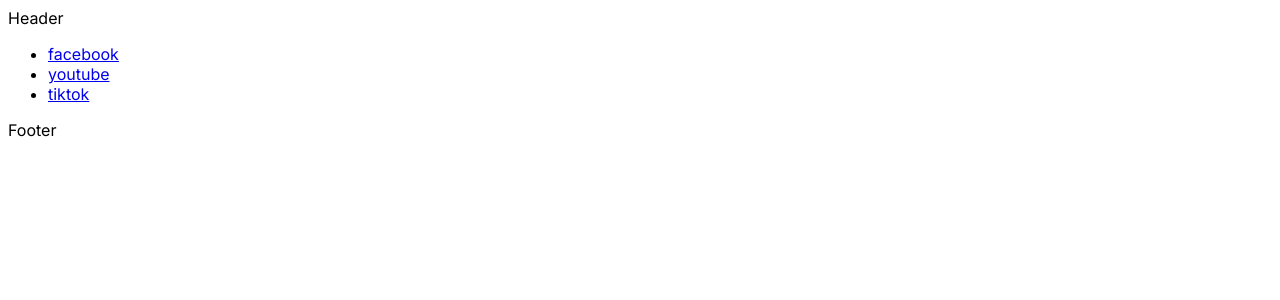
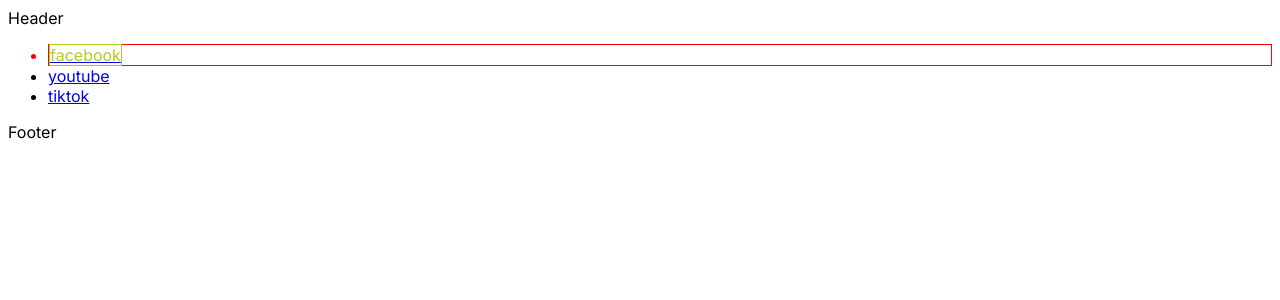
Before and after one commit to linhtiendev/Basic_NextJS-13, a Next.js app: page / in a window 1280 px wide. Shown: the top 300 px of the page. Built offline with nearby package versions, Linux system fonts and the light colour scheme.

Commit message:
CSS (module)

```diff
--- a/src/app/page.tsx
+++ b/src/app/page.tsx
@@ -2,6 +2,14 @@
 // import styles from './page.module.css'
 import Link from "next/link";
 
+// file import sau sẽ ghi đè css file trước nếu dùng giống tên class
+// import '@/app/styles/appSe.css';
+// import '@/app/styles/app.css';
+
+// dùng .module -> sẽ tạo ra class khác
+// tránh việc trùng class
+import x from '@/app/styles/appSe.module.css';
+import y from '@/app/styles/app.module.css';
 
 export default function Home() {
   return (
@@ -95,8 +103,10 @@
       </main> */}
       <div>
         <ul>
-          <li>
-            <Link href={"/facebook"}>facebook</Link>
+        <li className={x["red"]}>
+            <Link href={"/facebook"}>
+              <span className={y["red"]}>facebook</span>
+            </Link>
           </li>
           <li>
             <Link href={"/youtube"}>youtube</Link>
--- /dev/null
+++ b/src/app/styles/app.module.css
@@ -0,0 +1,4 @@
+.red {
+    color: rgb(183, 200, 31);
+    border: 1px solid rgb(169, 210, 20);
+}
--- /dev/null
+++ b/src/app/styles/appSe.module.css
@@ -0,0 +1,9 @@
+.red {
+    color: red;
+    border: 1px solid red;
+}
+
+.green {
+    color: green;
+    border: 1px solid green;
+}
```
